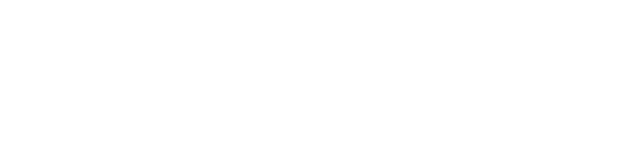
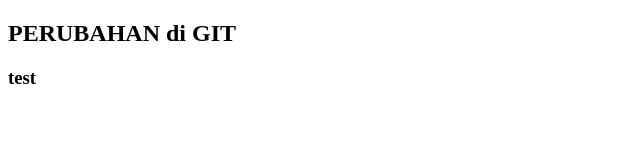
Before and after one commit to milhammaulana/latihangit, a plain HTML site: page index.html in a window 1280 px wide. Shown: the whole page, without its empty margins (0-640 px from the left). Drawn offline with Linux system fonts and the light colour scheme.

Commit message:
perubahan2 dibody

```diff
--- a/index.html
+++ b/index.html
@@ -7,6 +7,7 @@
     <title>latihan2</title>
 </head>
 <body>
-
+    <h2>PERUBAHAN di GIT</h2>
+    <h3>test</h3>
 </body>
 </html>
```
